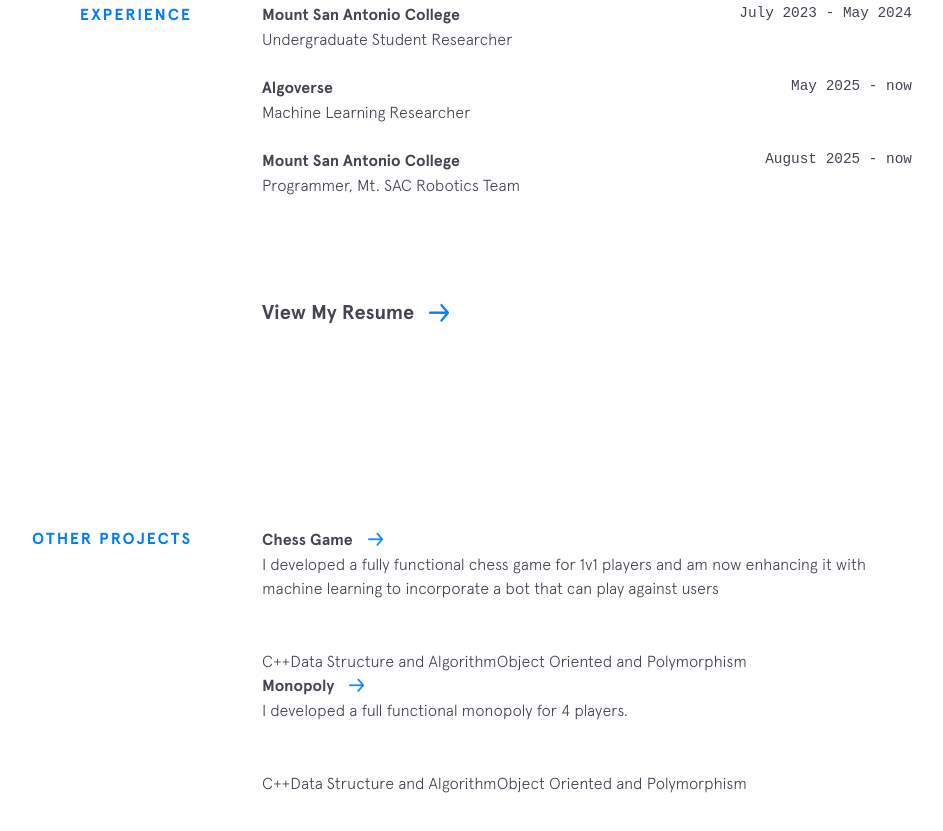
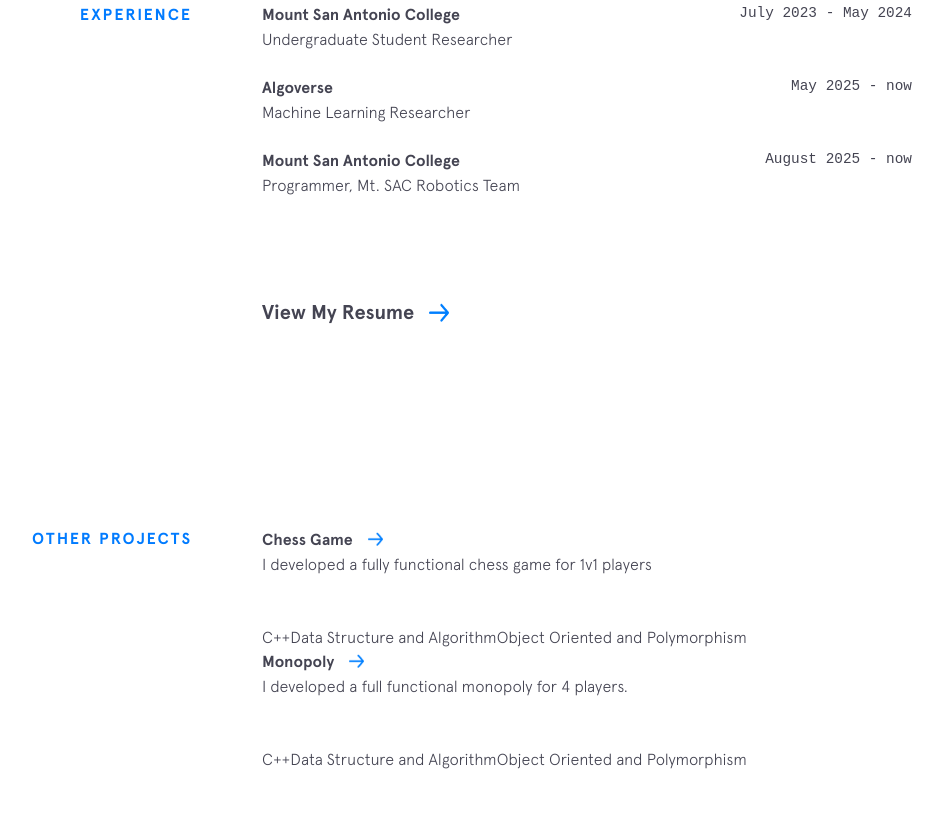
Before and after one commit to henrytran07/henrytran07.github.io, a Gatsby site: page / in a window 1280 px wide. Shown: the part 1618-2449 px from the top of the page, without its empty margins (188-1131 px from the left). Built offline with nearby package versions, Linux system fonts and the light colour scheme; Gatsby itself is replaced by a stand-in of ours.

Commit message:
update other_project.js

```diff
--- a/src/components/other-projects/other-projects.js
+++ b/src/components/other-projects/other-projects.js
@@ -6,7 +6,7 @@ const otherProjectsData = [
   {
     "name": "Chess Game",
     "url": "https://github.com/henrytran07/ChessGame",
-    "description": "I developed a fully functional chess game for 1v1 players and am now enhancing it with machine learning to incorporate a bot that can play against users<br> <a class='small' href='https://github.com/henrytran07/ChessGame'>",
+    "description": "I developed a fully functional chess game for 1v1 players<br> <a class='small' href='https://github.com/henrytran07/ChessGame'>",
     "used": [
       {"thing": "C++"},
       {"thing": "Data Structure and Algorithm"},
```
